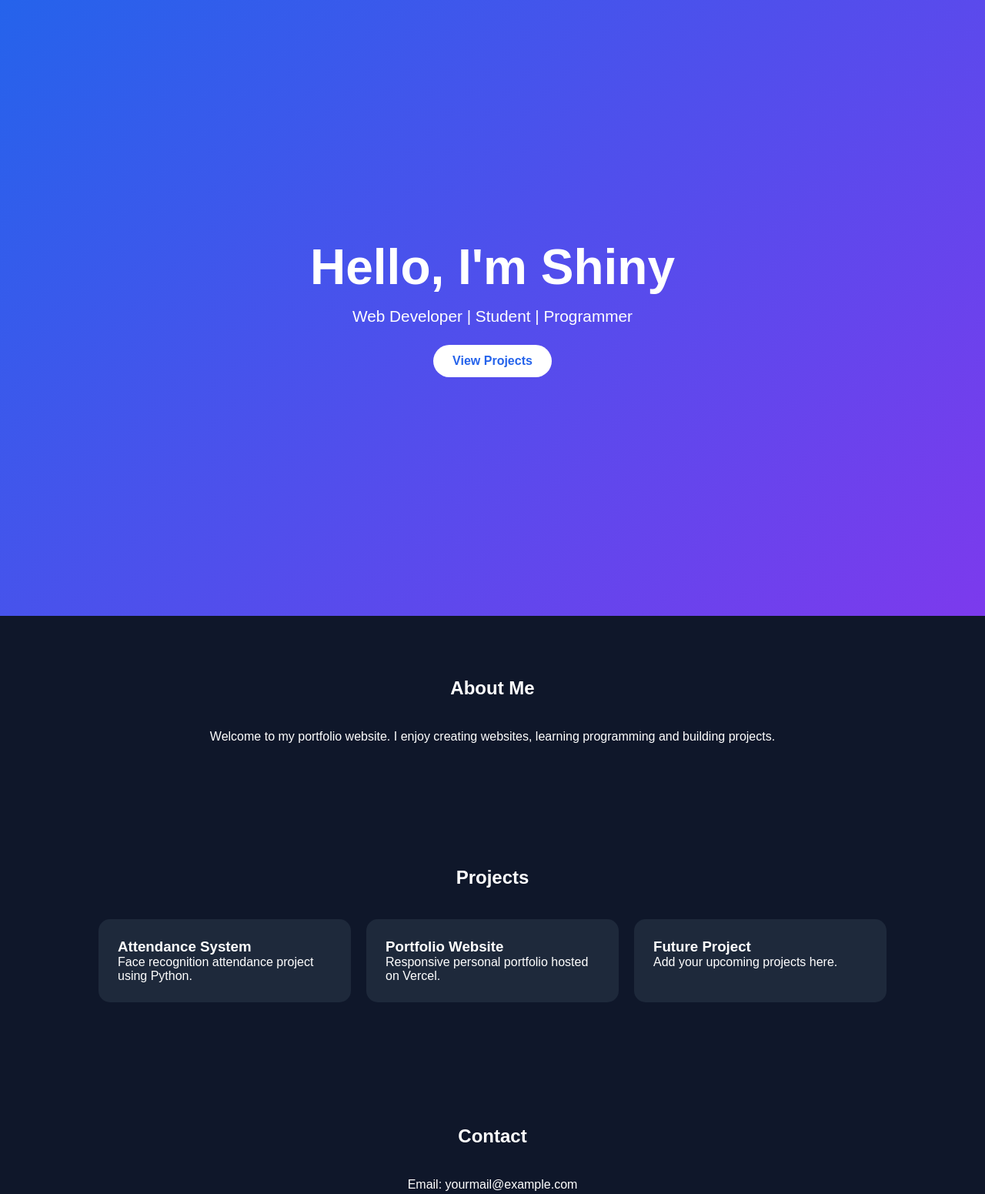
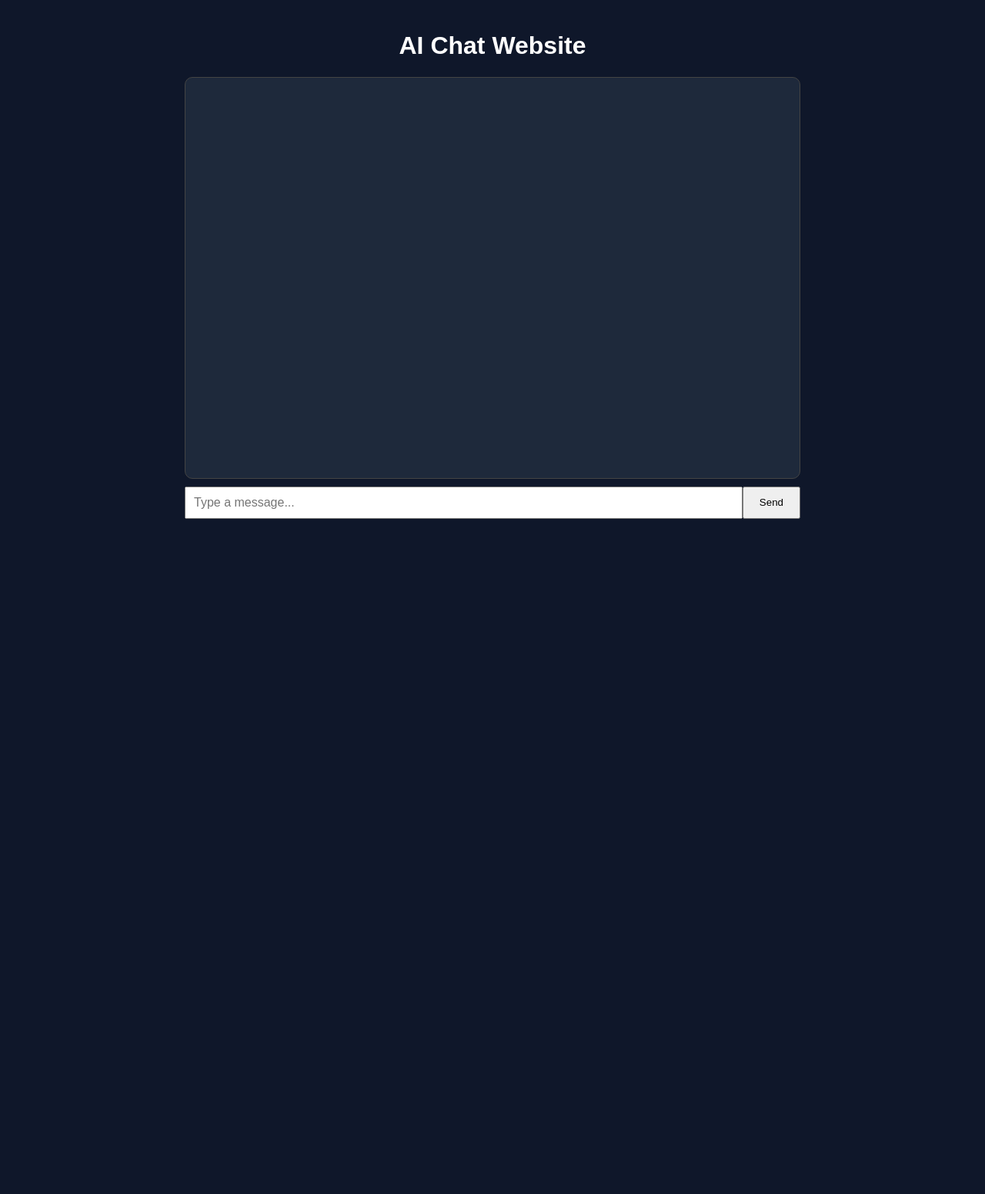
Before and after one commit to 2403717610422122/my-website, a plain HTML site: page index.html in a window 1280 px wide. Shown: the top 1551 px of the page at 77% size. After the commit the page ends 800 px from the top, so only its background shows below. Drawn offline with Linux system fonts and the light colour scheme.

Commit message:
Update index.html

```diff
--- a/index.html
+++ b/index.html
@@ -1,133 +1,114 @@
 <!DOCTYPE html>
-<html lang="en">
+<html>
 <head>
-    <meta charset="UTF-8">
-    <meta name="viewport" content="width=device-width, initial-scale=1.0">
-    <title>Shiny's Portfolio</title>
-
+    <title>AI Chat Website</title>
     <style>
-        *{
+        body{
+            font-family: Arial, sans-serif;
+            background:#0f172a;
+            color:white;
             margin:0;
-            padding:0;
-            box-sizing:border-box;
-            font-family:Arial, sans-serif;
         }
 
-        body{
-            background:#0f172a;
-            color:white;
+        .container{
+            max-width:800px;
+            margin:auto;
+            padding:20px;
         }
 
-        header{
-            height:100vh;
-            display:flex;
-            flex-direction:column;
-            justify-content:center;
-            align-items:center;
+        h1{
             text-align:center;
-            background:linear-gradient(135deg,#2563eb,#7c3aed);
         }
 
-        header h1{
-            font-size:4rem;
+        #chatbox{
+            height:500px;
+            border:1px solid #444;
+            overflow-y:auto;
+            padding:10px;
+            background:#1e293b;
+            border-radius:10px;
         }
 
-        header p{
-            margin-top:15px;
-            font-size:1.3rem;
+        .user{
+            text-align:right;
+            margin:10px;
+            color:#38bdf8;
         }
 
-        .btn{
-            margin-top:25px;
-            padding:12px 25px;
-            background:white;
-            color:#2563eb;
-            text-decoration:none;
-            border-radius:30px;
-            font-weight:bold;
+        .bot{
+            text-align:left;
+            margin:10px;
+            color:#4ade80;
         }
 
-        section{
-            padding:80px 10%;
+        .input-area{
+            display:flex;
+            margin-top:10px;
         }
 
-        h2{
-            text-align:center;
-            margin-bottom:40px;
+        input{
+            flex:1;
+            padding:10px;
+            font-size:16px;
         }
 
-        .cards{
-            display:grid;
-            grid-template-columns:repeat(auto-fit,minmax(250px,1fr));
-            gap:20px;
-        }
-
-        .card{
-            background:#1e293b;
-            padding:25px;
-            border-radius:15px;
-            transition:0.3s;
-        }
-
-        .card:hover{
-            transform:translateY(-10px);
-        }
-
-        footer{
-            text-align:center;
-            padding:20px;
-            background:#020617;
+        button{
+            padding:10px 20px;
+            cursor:pointer;
         }
     </style>
 </head>
-
 <body>
 
-<header>
-    <h1>Hello, I'm Shiny</h1>
-    <p>Web Developer | Student | Programmer</p>
-    <a href="#projects" class="btn">View Projects</a>
-</header>
+<div class="container">
+    <h1>AI Chat Website</h1>
 
-<section id="about">
-    <h2>About Me</h2>
-    <p style="text-align:center;">
-        Welcome to my portfolio website. I enjoy creating websites,
-        learning programming and building projects.
-    </p>
-</section>
+    <div id="chatbox"></div>
 
-<section id="projects">
-    <h2>Projects</h2>
+    <div class="input-area">
+        <input type="text" id="message" placeholder="Type a message...">
+        <button onclick="sendMessage()">Send</button>
+    </div>
+</div>
 
-    <div class="cards">
-        <div class="card">
-            <h3>Attendance System</h3>
-            <p>Face recognition attendance project using Python.</p>
-        </div>
+<script>
+function sendMessage(){
 
-        <div class="card">
-            <h3>Portfolio Website</h3>
-            <p>Responsive personal portfolio hosted on Vercel.</p>
-        </div>
+    let input = document.getElementById("message");
+    let msg = input.value.trim();
 
-        <div class="card">
-            <h3>Future Project</h3>
-            <p>Add your upcoming projects here.</p>
-        </div>
-    </div>
-</section>
+    if(msg==="") return;
 
-<section>
-    <h2>Contact</h2>
-    <p style="text-align:center;">
-        Email: yourmail@example.com
-    </p>
-</section>
+    let chatbox = document.getElementById("chatbox");
 
-<footer>
-    <p>© 2026 Shiny. All Rights Reserved.</p>
-</footer>
+    chatbox.innerHTML += `<div class="user">${msg}</div>`;
+
+    let reply = getBotReply(msg);
+
+    setTimeout(()=>{
+        chatbox.innerHTML += `<div class="bot">${reply}</div>`;
+        chatbox.scrollTop = chatbox.scrollHeight;
+    },500);
+
+    input.value="";
+}
+
+function getBotReply(msg){
+
+    msg = msg.toLowerCase();
+
+    if(msg.includes("hello"))
+        return "Hello! How can I help you?";
+
+    if(msg.includes("who are you"))
+        return "I am a simple AI chatbot.";
+
+    if(msg.includes("time"))
+        return new Date().toLocaleTimeString();
+
+    return "I'm still learning. Please connect me to an AI API.";
+}
+</script>
 
 </body>
 </html>
```
